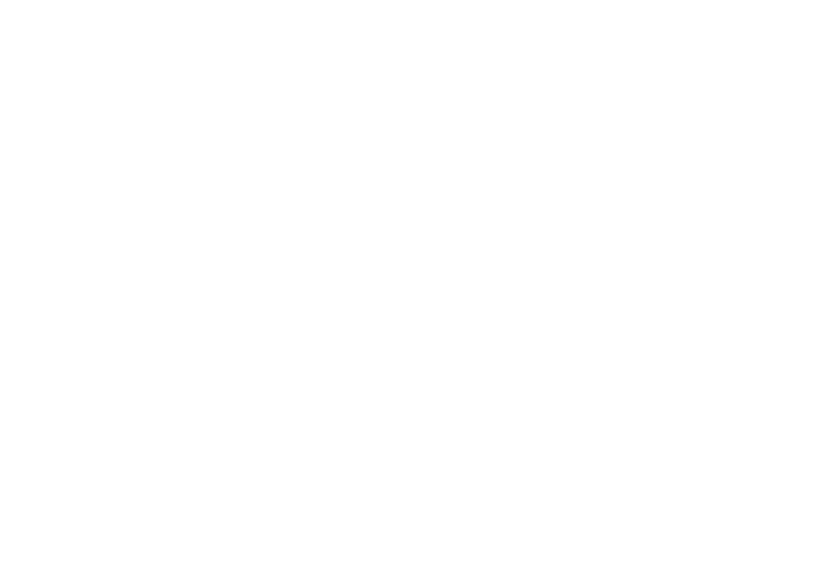
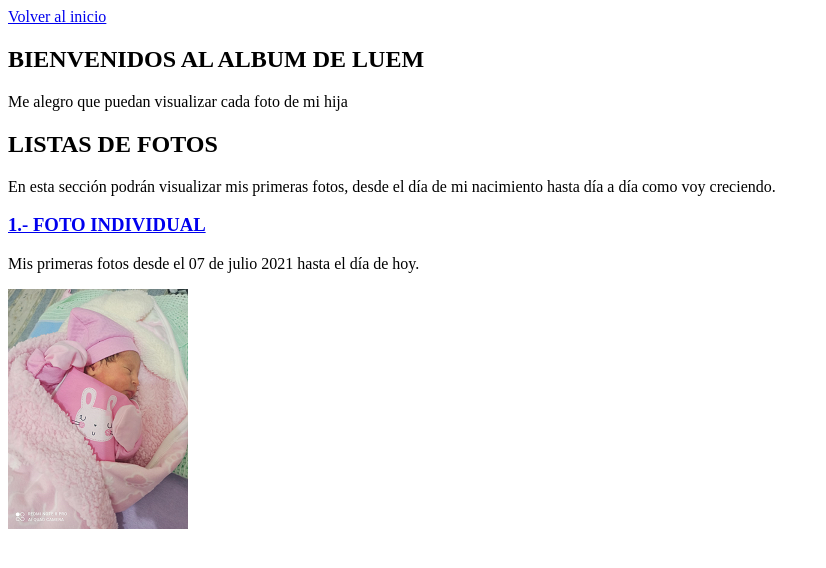
Before and after one commit to Luem09/Mi-Nacimiento-Mi-Familia, a plain HTML site: page album.html in a window 1280 px wide. Shown: the whole page, without its empty margins (0-826 px from the left). Drawn offline with Linux system fonts and the light colour scheme.

Commit message:
Add files via upload

```diff
--- a/album.html
+++ b/album.html
@@ -5,8 +5,41 @@
     <meta http-equiv="X-UA-Compatible" content="IE=edge">
     <meta name="viewport" content="width=device-width, initial-scale=1.0">
     <title>Document</title>
+    <a href="index.html">Volver al inicio</a>
 </head>
 <body>
 
+    <article>
+
+        <h1>BIENVENIDOS AL ALBUM DE LUEM </h1>
+        <p>Me alegro que puedan visualizar cada foto de mi hija</p>
+
+    </article>
+    <SEction id="listasdefotos">
+        <h2>LISTAS DE FOTOS</h2>
+        <dl>
+            <dt><p> En esta sección podrán visualizar mis primeras fotos,
+              desde el día de mi nacimiento hasta día a día como voy creciendo.</p>
+            </dt>
+        </dl>
+    </SEction>
+
+    <SEction id="fotoindividual">
+        <NAv><a href="fotoindividual.html">
+            <h3>1.- FOTO INDIVIDUAL</h3> </a></NAv>
+        <dl>
+            <dt>
+                <p>
+                    Mis primeras fotos desde el 07 de julio 2021 hasta el día de hoy.
+                </p>
+            </dt>
+        </dl>
+
+
+
+
+        <header> <img src="minacimiento/luem.png" alt="">
+        </header>
+    </SEction>
 </body>
 </html>
--- a/estilo.css
+++ b/estilo.css
@@ -1,3 +1,4 @@
 body {
     background-color: cornflowerblue;
+
 }
```
Also changed, not shown: fotoindividual.html (added, +15 -0 lines), index.html (+2 -2 lines), minacimiento.html (+12 -9 lines), imagenes/Luem1.png (added).
